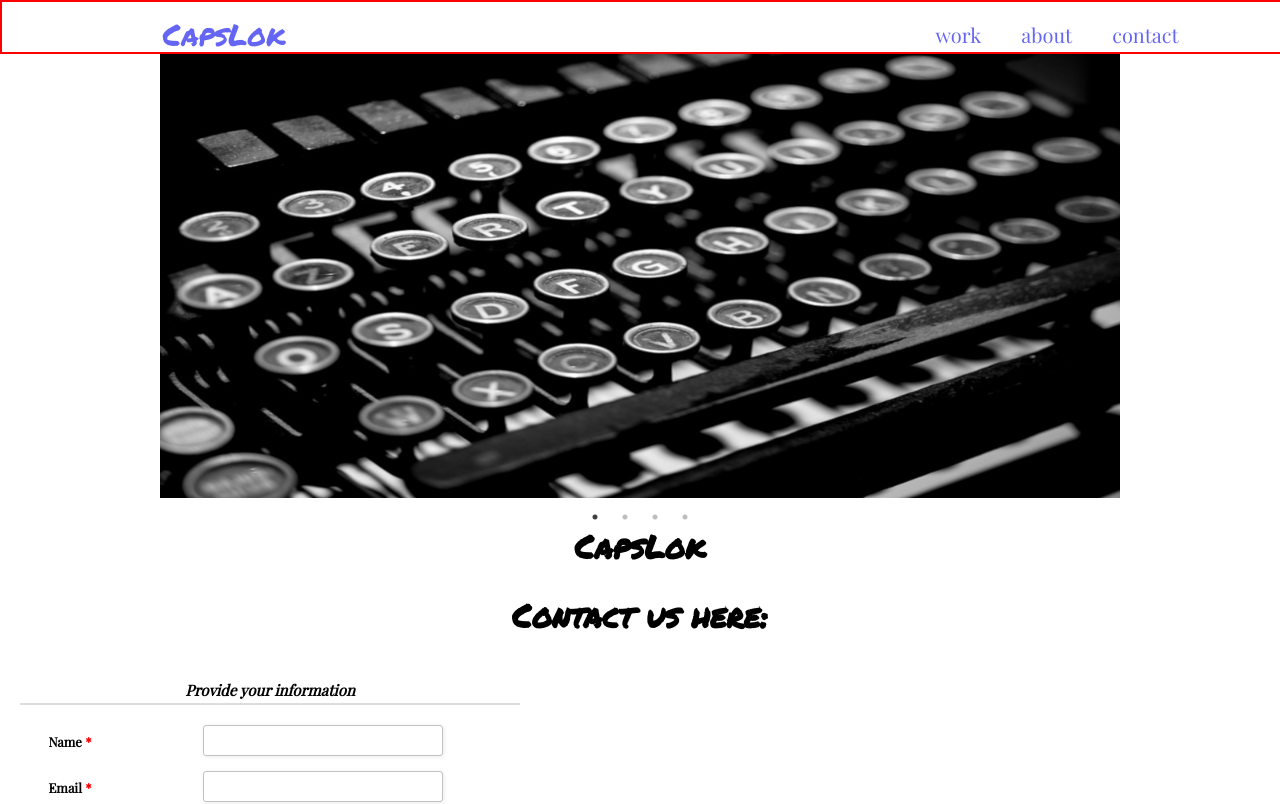
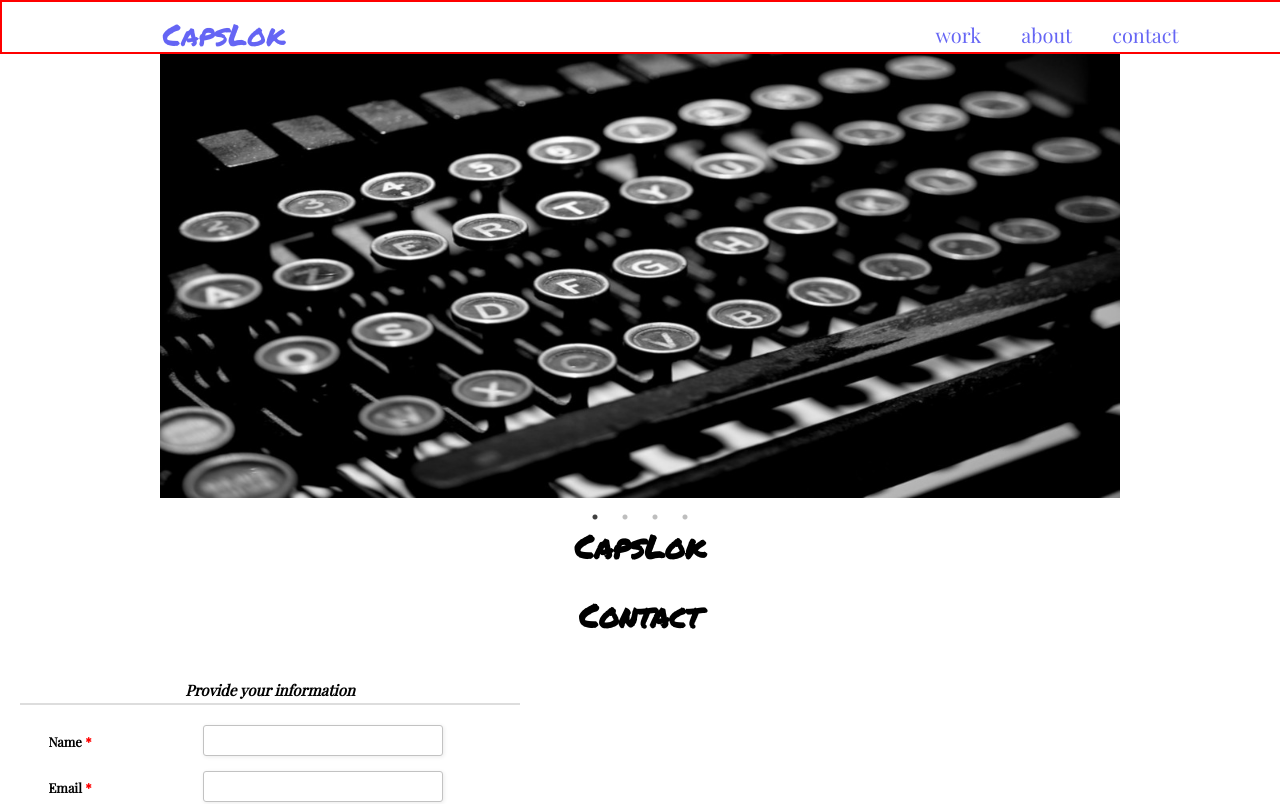
Before and after one commit to nikfrank/rx-nan, a React (Create React App) app: page /contact in a window 1280 px wide. Shown: the top 804 px of the page. Built offline with nearby package versions, Linux system fonts and the light colour scheme.

Commit message:
changed title from contact us here to contact

```diff
--- a/src/Contact.js
+++ b/src/Contact.js
@@ -5,7 +5,7 @@ class Contact extends Component {
   render() {
     return(
       <div>
-        <h1>Contact us here:</h1>
+        <h1>Contact</h1>
           <div class="form-style-2">
             <div class="form-style-2-heading">Provide your information</div>
             <form action="" method="post">
```
